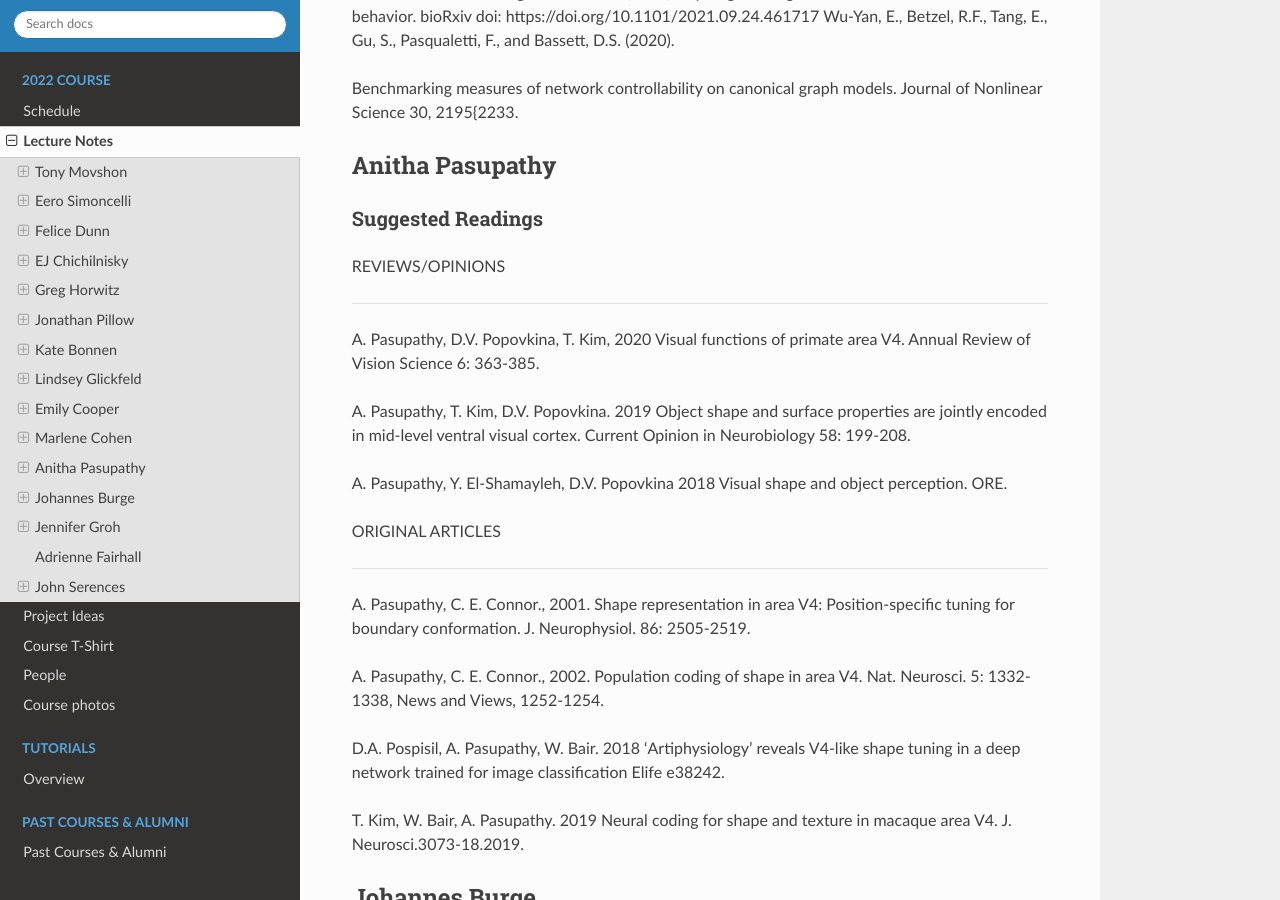
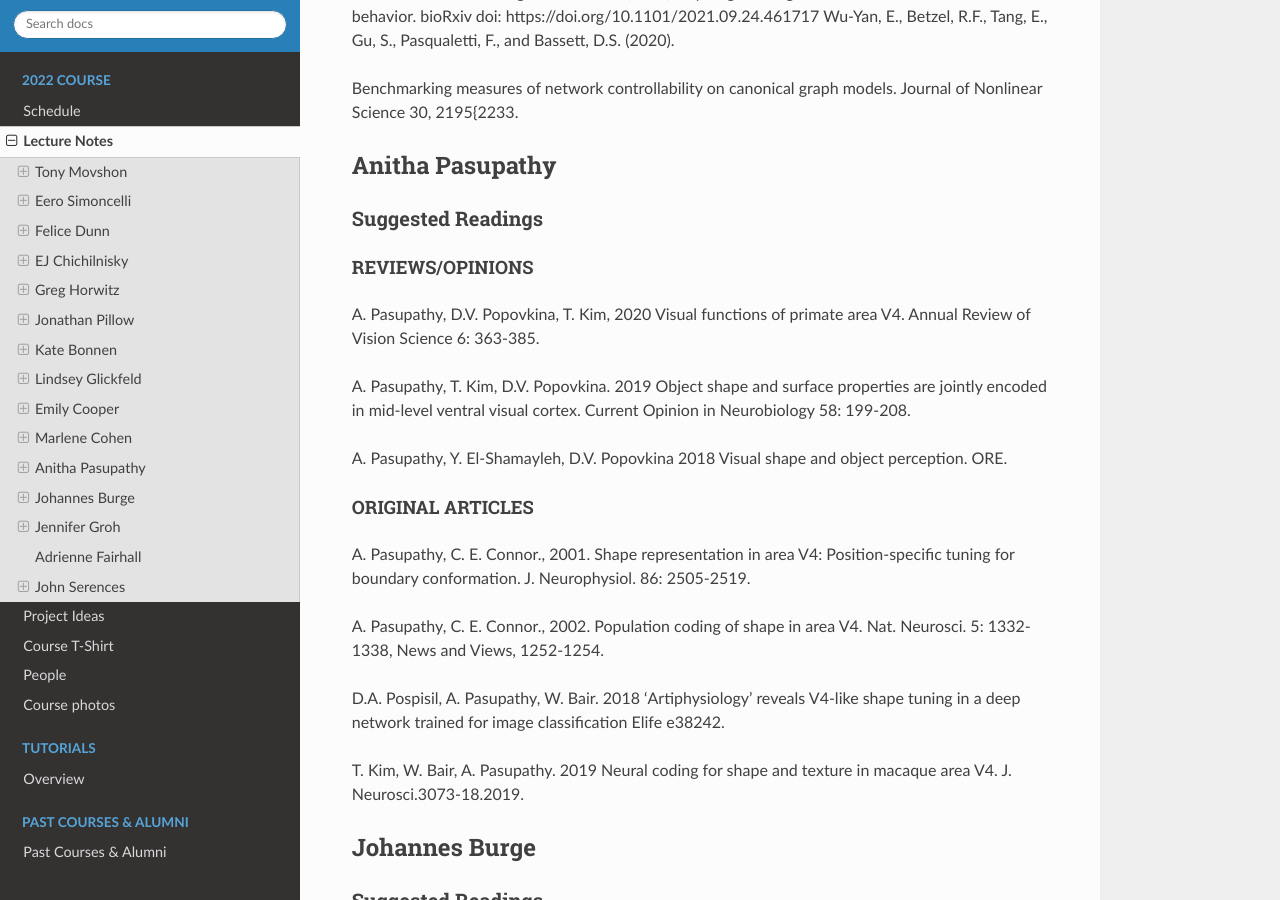
Before and after one commit to CSHL-comp-neuro-vision/website, a Sphinx documentation site: the page built from source/2022/lecture_notes.md, in a window 1280 px wide and 900 px high, scrolled down 4173 px. Built offline with Sphinx 7.4.7 and the Read the Docs theme 2.0.0, drawn with Linux system fonts in a browser that asks for light colours.

Commit message:
typo fix

```diff
--- a/source/2022/lecture_notes.md
+++ b/source/2022/lecture_notes.md
@@ -159,16 +159,16 @@ Benchmarking measures of network controllability on canonical graph models. Jour
 
 ### Suggested Readings
 
-REVIEWS/OPINIONS
-______________________
+#### REVIEWS/OPINIONS
+
 A. Pasupathy, D.V. Popovkina, T. Kim, 2020 Visual functions of primate area V4. Annual Review of Vision Science 6: 363-385.
 
 A. Pasupathy, T. Kim, D.V. Popovkina. 2019 Object shape and surface properties are jointly encoded in mid-level ventral visual cortex. Current Opinion in Neurobiology 58: 199-208.
 
 A. Pasupathy, Y. El-Shamayleh, D.V. Popovkina 2018 Visual shape and object perception. ORE.
 
-ORIGINAL ARTICLES
-__________________
+#### ORIGINAL ARTICLES
+
 A. Pasupathy, C. E. Connor., 2001. Shape representation in area V4: Position-specific tuning for boundary conformation. J. Neurophysiol. 86: 2505-2519.
 
 A. Pasupathy, C. E. Connor., 2002. Population coding of shape in area V4. Nat. Neurosci. 5: 1332-1338, News and Views, 1252-1254.
```
